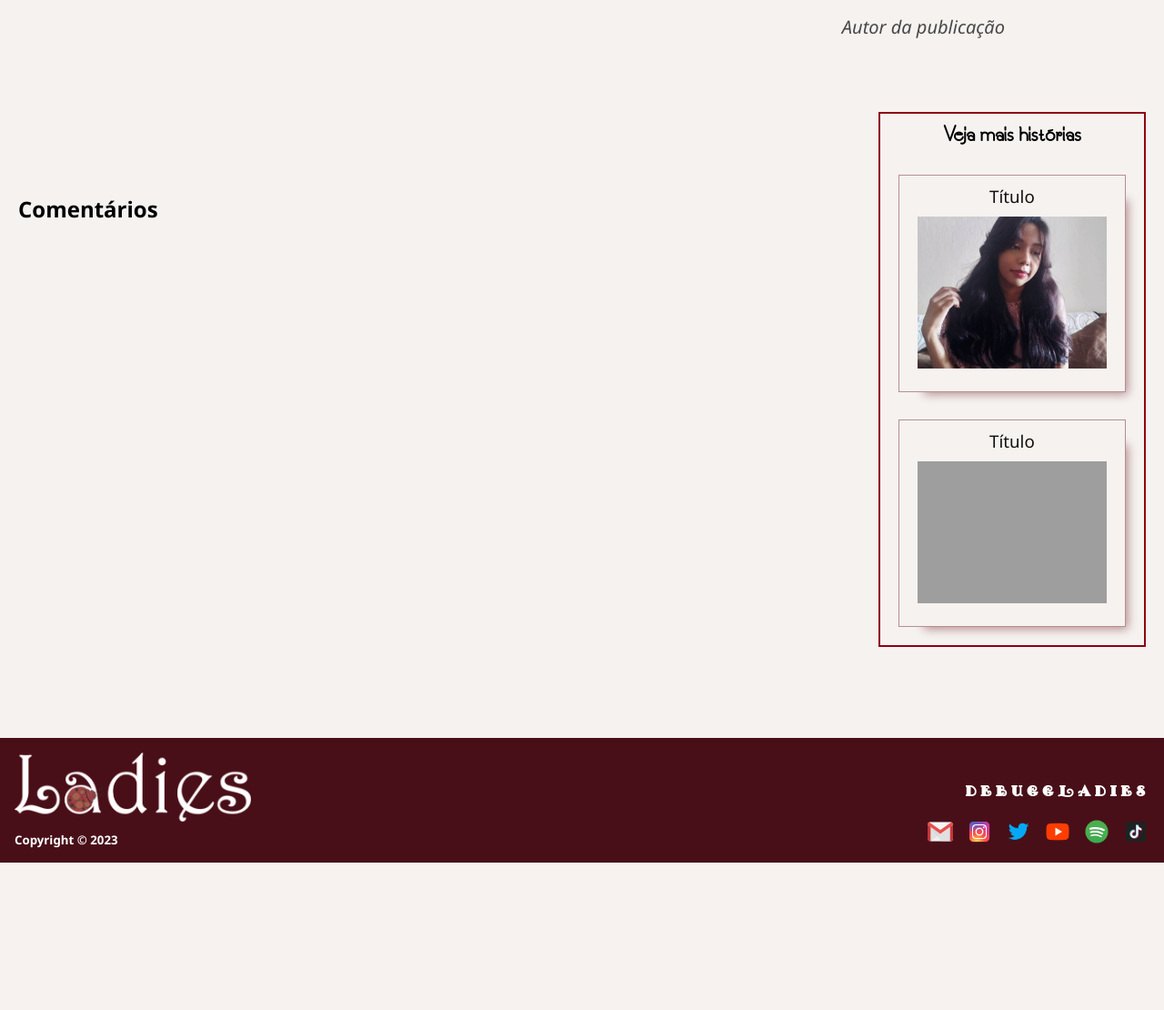
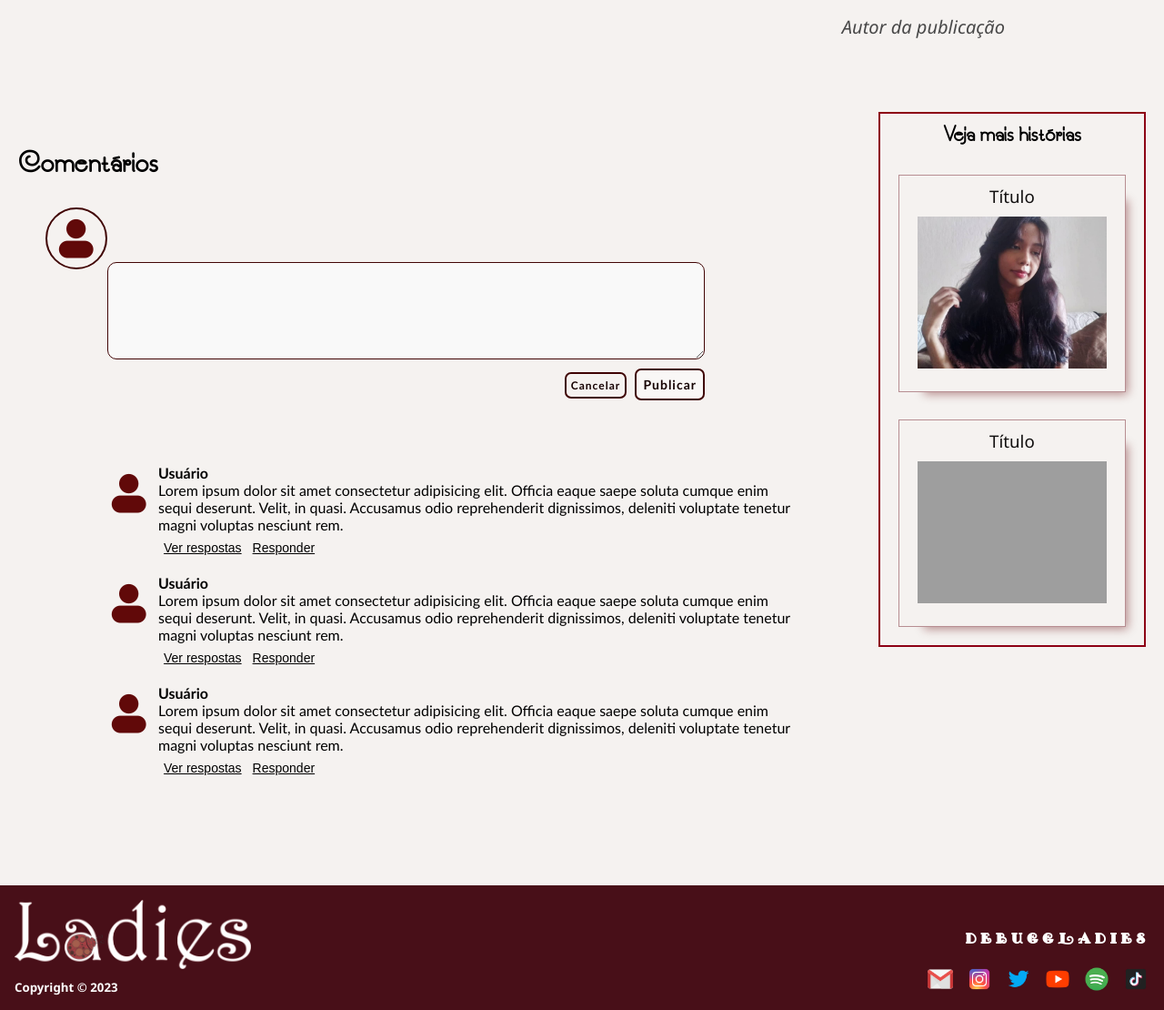
Before and after one commit to iellenLuiza/ladies, a PHP site: page /telaPublicacao.html in a window 1280 px wide. Shown: the part 1829-2939 px from the top of the page at 91% size. Before the commit the page ends 2777 px from the top, so only its background shows below. Run offline with PHP 8.4, Linux system fonts and the light colour scheme; some web fonts are replaced; grey boxes are pictures that could not be loaded.

Commit message:
quase terminada tela de publicação, ainda não tem função de fixar icones de interação e um ponto muito frado dela é responsividade

```diff
--- a/css/telaPublicacao.css
+++ b/css/telaPublicacao.css
@@ -141,7 +141,117 @@ ol li a:hover {
 /*Comentários*/
 .comentario {
 	flex: 7;
-	margin-top: 150px;
+	margin-top: 120px;
+}
+
+.comentario h2 {
+	font-family: 'Segoe UI', Tahoma, Geneva, Verdana, sans-serif;
+	font-size: xx-large;
+	font-weight: 800;
+}
+
+.comentario form {
+	margin: 20px;
+	width: min-content;
+	margin-right: auto;
+	padding: 10px;
+}
+
+.comentario form img {
+	border: 2px solid #410505;
+	border-radius: 50%;
+	margin-bottom: auto;
+}
+
+.comentario form textarea {
+	font-size: 16px;
+	color: #000;
+	display: block;
+	font-family: 'Trebuchet MS', 'Lucida Sans Unicode', 'Lucida Grande', 'Lucida Sans', Arial, sans-serif;
+	background-color: rgba(251, 251, 251, 0.844);
+	border: 1px solid #410505;
+	border-radius: 10px;
+	padding: 5px;
+}
+
+.comentario form textarea:focus {
+	border: 2px solid green;
+}
+
+.comentario form textarea::-webkit-scrollbar {
+	display: none;
+}
+
+.comentario form input {
+	margin: 10px 0 auto 5px;
+	color: #150101;
+	font-family: 'Trebuchet MS', 'Lucida Sans Unicode', 'Lucida Grande', 'Lucida Sans', Arial, sans-serif;
+	font-size: 12px;
+	font-weight: 500;
+	letter-spacing: 1px;
+	padding: 5px;
+	border-radius: 7px;
+	font-weight: bolder;
+	border: 2px solid #3f0303;
+}
+
+#btnCan {
+	background-color: transparent;
+	transition: 0.5s;
+}
+
+#btnCan:hover {
+	transform: scale(1.05);
+}
+
+#btnPub {
+	background-color: #ffffff5b;
+	font-size: 14px;
+	transition: 0.5s;
+	padding: 7px;
+}
+
+#btnPub:hover {
+	transform: scale(1.1);
+}
+
+.conteiner-coment-sub {
+	margin-top: 60px;
+	text-align: right;
+}
+
+.comentario ol li{
+	list-style: none;
+	font-family: 'Trebuchet MS', 'Lucida Sans Unicode', 'Lucida Grande', 'Lucida Sans', Arial, sans-serif;
+	margin: 0 80px 0 50px;
+	display: flex;
+	margin-bottom: 20px;
+}
+
+.comentario ol li h4{
+	margin: 0;
+	padding: 0;
+}
+
+.comentario ol li p{
+	margin: 0;
+	padding: 0;
+}
+
+.comentario ol li button{
+	margin-top: 7px;
+	border: none;
+	background-color: transparent;
+	text-decoration: underline;
+	font-size: 14px;
+	transition: 0.8s linear;
+	transition: 0.3s ease-in;
+}
+
+.comentario ol li button:hover{
+	color: #b25050;
+	transform: scale(1.05);
+	cursor: pointer;
 }
 
 /*fim comentários*/
@@ -154,9 +264,10 @@ article {
 	margin-top: 80px;
 	border: 2px solid rgba(141, 0, 21);
 	padding: 10px;
+	height: min-content;
 }
 
-article h2 {
+.comentario-vejaMais h2 {
 	font-family: souciSans, sans-serif, Verdana, Geneva, Tahoma;
 	margin: 0;
 }
--- a/telaPublicacao.html
+++ b/telaPublicacao.html
@@ -168,15 +168,63 @@
         <div class="comentario-vejaMais">
             <div class="comentario"><!-- Comentários -->
                 <h2>Comentários</h2>
+                <form name="comentario" action="#">
+                    <img src="assets/img/perfil0.png" alt="imagen-perfil-usu">
+                    <div class="conteiner-coment-sub">
+                        <textarea rows="5" cols="70" name="txtComentario" id="id_comentario" maxlength="500"
+                            minlength="2"></textarea>
+                        <input type="reset" value="Cancelar" id="btnCan">
+                        <input type="submit" value="Publicar" id="btnPub">
+                    </div>
+                </form>
+                <ol>
+                    <li>
+                        <img src="assets/img/perfil0.png" alt="imagen-perfil-usus" height="100%">
+                        <div>
+                            <h4>Usuário</h4>
+                            <p>Lorem ipsum dolor sit amet consectetur adipisicing elit. Officia eaque saepe soluta
+                                cumque
+                                enim sequi deserunt. Velit, in quasi. Accusamus odio reprehenderit dignissimos, deleniti
+                                voluptate tenetur magni voluptas nesciunt rem.</p>
+                            <button id="btnVerResp">Ver respostas</button><button id="btnResp">Responder</button>
+                        </div>
+                    </li>
+                    <li>
+                        <img src="assets/img/perfil0.png" alt="imagen-perfil-usus" height="100%">
+                        <div>
+                            <h4>Usuário</h4>
+                            <p>Lorem ipsum dolor sit amet consectetur adipisicing elit. Officia eaque saepe soluta
+                                cumque
+                                enim sequi deserunt. Velit, in quasi. Accusamus odio reprehenderit dignissimos, deleniti
+                                voluptate tenetur magni voluptas nesciunt rem.</p>
+                                <button id="btnVerResp">Ver respostas</button><button id="btnResp">Responder</button>
+                        </div>
+                    </li>
+                    <li>
+                        <img src="assets/img/perfil0.png" alt="imagen-perfil-usus" height="100%">
+                        <div>
+                            <h4>Usuário</h4>
+                            <p>Lorem ipsum dolor sit amet consectetur adipisicing elit. Officia eaque saepe soluta
+                                cumque
+                                enim sequi deserunt. Velit, in quasi. Accusamus odio reprehenderit dignissimos, deleniti
+                                voluptate tenetur magni voluptas nesciunt rem.</p>
+                                <button id="btnVerResp">Ver respostas</button><button id="btnResp">Responder</button>
+                        </div>
+                    </li>
+                </ol>
             </div><!-- fim comentários -->
             <article><!-- Veja mais histórias -->
                 <h2>Veja mais histórias</h2>
                 <div class="card-suges">
-                    <a href="#"><h3>Título</h3></a>
+                    <a href="#">
+                        <h3>Título</h3>
+                    </a>
                     <img src="assets/img/imgsSugestoes/dany.png">
                 </div>
                 <div class="card-suges">
-                    <a href="#"><h3>Título</h3></a>
+                    <a href="#">
+                        <h3>Título</h3>
+                    </a>
                     <img src="assets/img/imgsSugestoes/camila.png">
                 </div>
             </article><!-- fim veja mais histórias -->
```
Also changed, not shown: assets/img/perfil.png (added), assets/img/perfil0.png (added).
